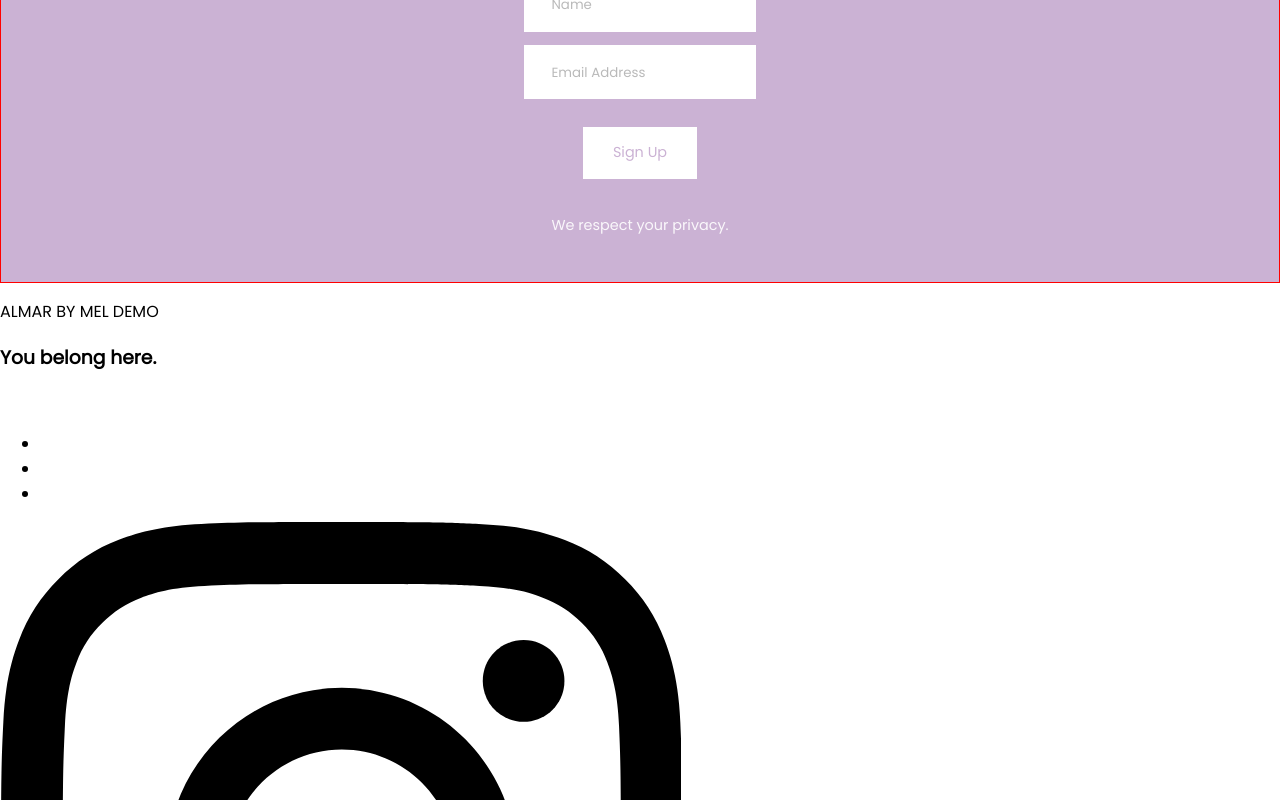
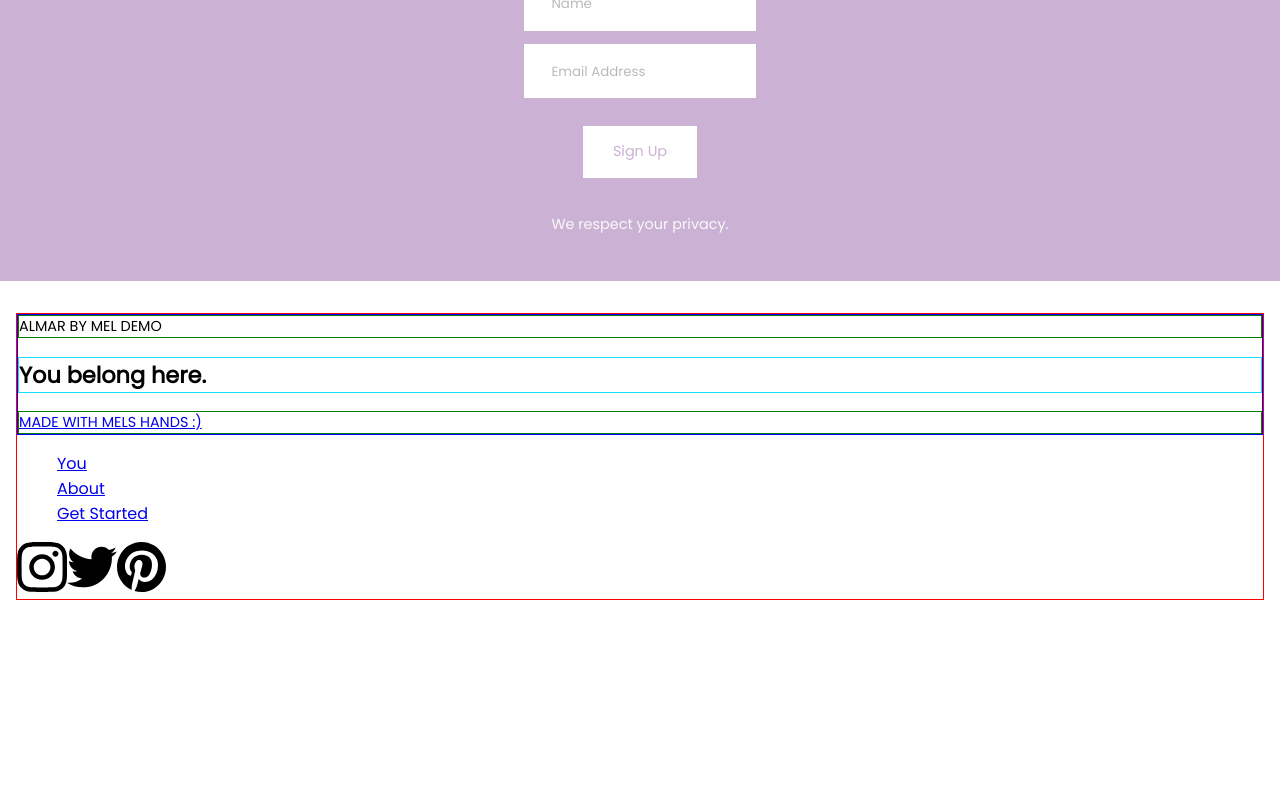
Before and after one commit to mrubalcaba/ProfessionalHealthTemplateReact, a React (Create React App) app in the folder healthbusinessapp/: page / in a window 1280 px wide. Shown: the part 3884-4684 px from the top of the page. After the commit the page ends 4516 px from the top, so only its background shows below. Built offline with nearby package versions, Linux system fonts and the light colour scheme.

Commit message:
working on footer styling

```diff
--- a/healthbusinessapp/src/components/Footer.js
+++ b/healthbusinessapp/src/components/Footer.js
@@ -4,7 +4,7 @@ const Footer = () => {
             <div className="container">
                 <div className="left-footer">
                     <p>ALMAR BY MEL DEMO</p>
-                    <h3>You belong here.</h3>
+                    <h2>You belong here.</h2>
                     <p><a href="/">MADE WITH MELS HANDS :)</a></p>
                 </div>
                 <div className="right-footer">
@@ -17,9 +17,9 @@ const Footer = () => {
                     </nav>
                     <nav>
                         <div className="footer-social">
-                            <img src="./../images/instagram.svg" alt="Instagram"/>
-                            <img src="./../images/twitter.svg" alt="Twitter"/>
-                            <img src="./../images/pinterest.svg" alt="Pinterest"/>
+                            <img className="social-media" src="./../images/instagram.svg" alt="Instagram"/>
+                            <img className="social-media" src="./../images/twitter.svg" alt="Twitter"/>
+                            <img className="social-media" src="./../images/pinterest.svg" alt="Pinterest"/>
                         </div>
                     </nav>
                 </div>
--- a/healthbusinessapp/src/css/main.scss
+++ b/healthbusinessapp/src/css/main.scss
@@ -3,7 +3,6 @@
 // a{
 //     font-family: "Poppins", sans-serif;
 //     //font-family: "proxima-nova","Helvetica Neue",Helvetica,Arial,sans-serif;
-//     font-size: 30px;
 
 // }
 
@@ -14,14 +13,11 @@ body{
 }
 
 .navbar{
-    // height: 100%;
-//   width: 100%;
 
     .nav-background-img{
         position: relative;
         height: 65vh;
         width: auto;
-        // border: 1px solid rgb(42, 255, 42);
     }
 
     .person-background-img{
@@ -36,7 +32,6 @@ body{
         padding: 0 2vh;
         display: flex;
         place-content: space-between;
-        // border: 1px solid blueviolet;
     }
 
     .logo{
@@ -45,7 +40,6 @@ body{
         font-weight: bold;
         color: white;
         font-size: 4vmin;
-        // border:1px solid blue;
     }
 
     .mobile-menu{
@@ -64,7 +58,6 @@ body{
         position: absolute;
         padding: 0;
         top: 30vh;
-        // border: 1px solid red;
     }
 
     .hero > h1 {
@@ -72,7 +65,6 @@ body{
         color: white;
         text-align: center;
         font-size: 4vmax;
-        // border: 1px solid yellow;
     }
 
     .hero > p {
@@ -83,35 +75,31 @@ body{
     .membership-redirect{
         border-bottom: 1px solid white;
         display: inline-block;
-        // border: 1px solid rgb(36, 233, 247);
     }
 }
 
-a{
-    color: white;
-    cursor: pointer;
-}
+// a{
+//     color: white;
+//     cursor: pointer;
+// }
 
 .features{
     // background-color: rgb(191,177,196);
     background-color: rgb(203, 178, 212);
     padding-top: 0.1vh;
     padding-bottom: 5vh;
-    // border: 2px solid green;
 
     .feature-img{
         display: block;
         height: 80%;
         width: 90%;
         margin: 5vh auto;
-        // border: 1px solid rgb(38, 255, 49);
     }
 
     .col{
         width: 90%;
         margin: 0 auto;
         color: white;
-        // border: 1px solid red;
     }
 
     .self-care-msg{
@@ -131,7 +119,6 @@ a{
         padding: 1em;
         font-size: 0.9em;
         color: rgb(191,177,196);
-        // border: white;
     }
 
     .learn-more:hover{
@@ -142,14 +129,12 @@ a{
 
 .testimonial-list{
     background-color: rgb(240, 240, 240);
-    // border: 1px solid red;
     list-style-type: none;
     color: white;
     margin: 0;
     padding: 5em 2em 0.1em;
 
     li{
-        // border: 5px solid blue;
         padding: 2em 1em;
         width: 80%;
         margin: 0 auto 5em;
@@ -172,23 +157,19 @@ a{
     text-align: center;
     padding: 2em 2em;
     color: white;
-    border: 1px solid red;
 
     .newsletter-header{
         padding: 0 2em;
-        // border: 1px solid blue;
     }
 
     .newsletter-header-title{
         margin: 0;
         font-size: calc(1vh + 1rem);
         font-weight: 300;
-        // border: 1px solid green;
     }
 
     .newsletter-header-description{
         padding-bottom: 1em;
-        // border: 1px solid blueviolet;
     }
 
     label{
@@ -229,6 +210,40 @@ a{
         margin-bottom: 1em;
         opacity: 0.9;
         font-size: 0.9em;
-        font-weight: 100;
     }
 }
+
+.footer{
+
+    .container{
+        margin: 2em 1em;
+        border: 1px solid red;
+    }
+
+    .left-footer{
+        height: auto;
+        border: 1px solid blue;
+    }
+
+    .left-footer > p{
+        margin-top: 0;
+        margin-bottom: 0;
+        font-weight: 300;
+        font-size: 0.9em;
+        border: 1px solid green;
+    }
+
+    .left-footer > h2{
+        font-size: 1.4em;
+        border: 1px solid rgb(17, 227, 255);
+    }
+
+    .footer-nav{
+        list-style-type: none;
+    }
+
+    .social-media{
+        height: 4%;
+        width: 4%;
+    }
+}
```
